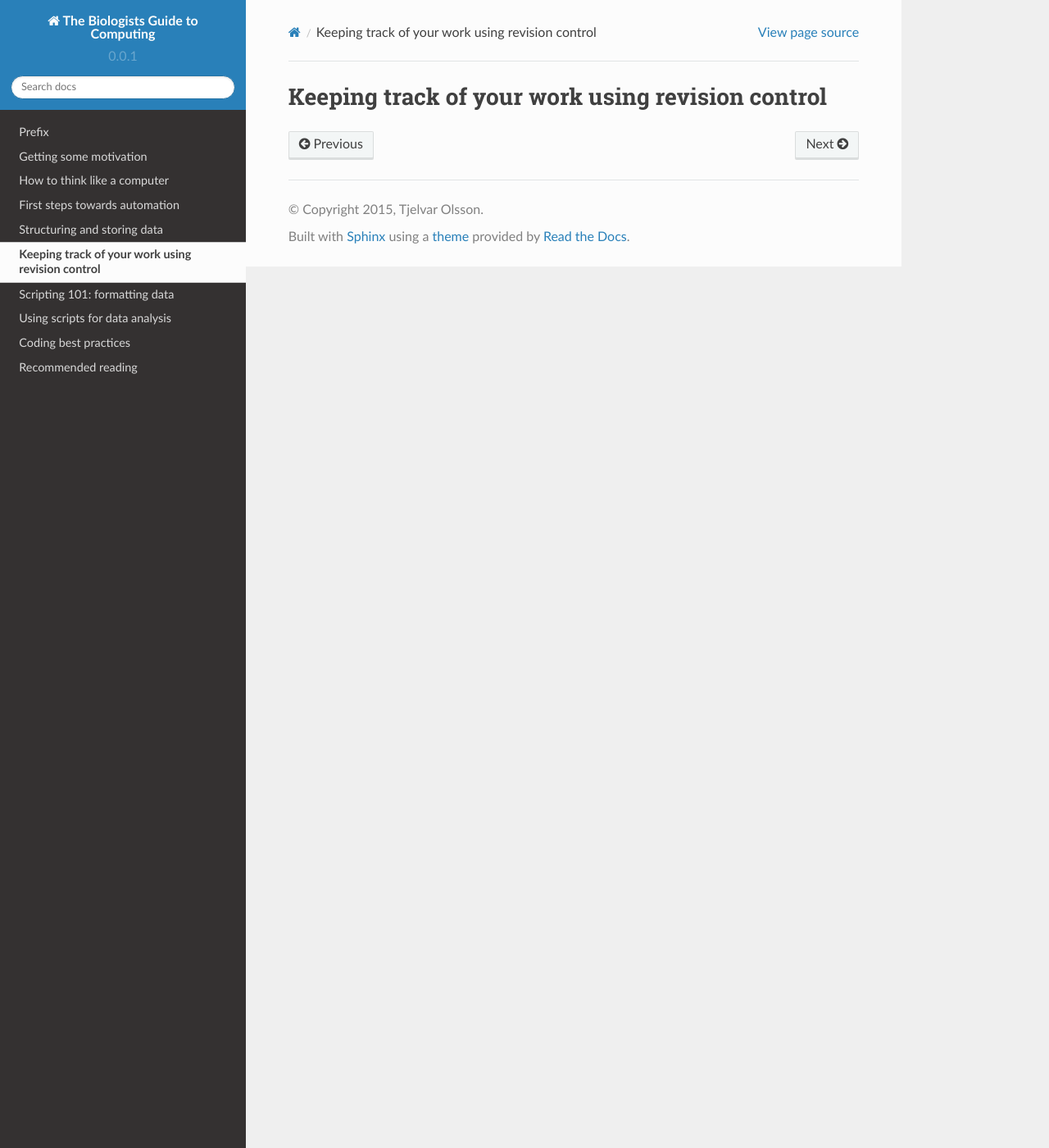
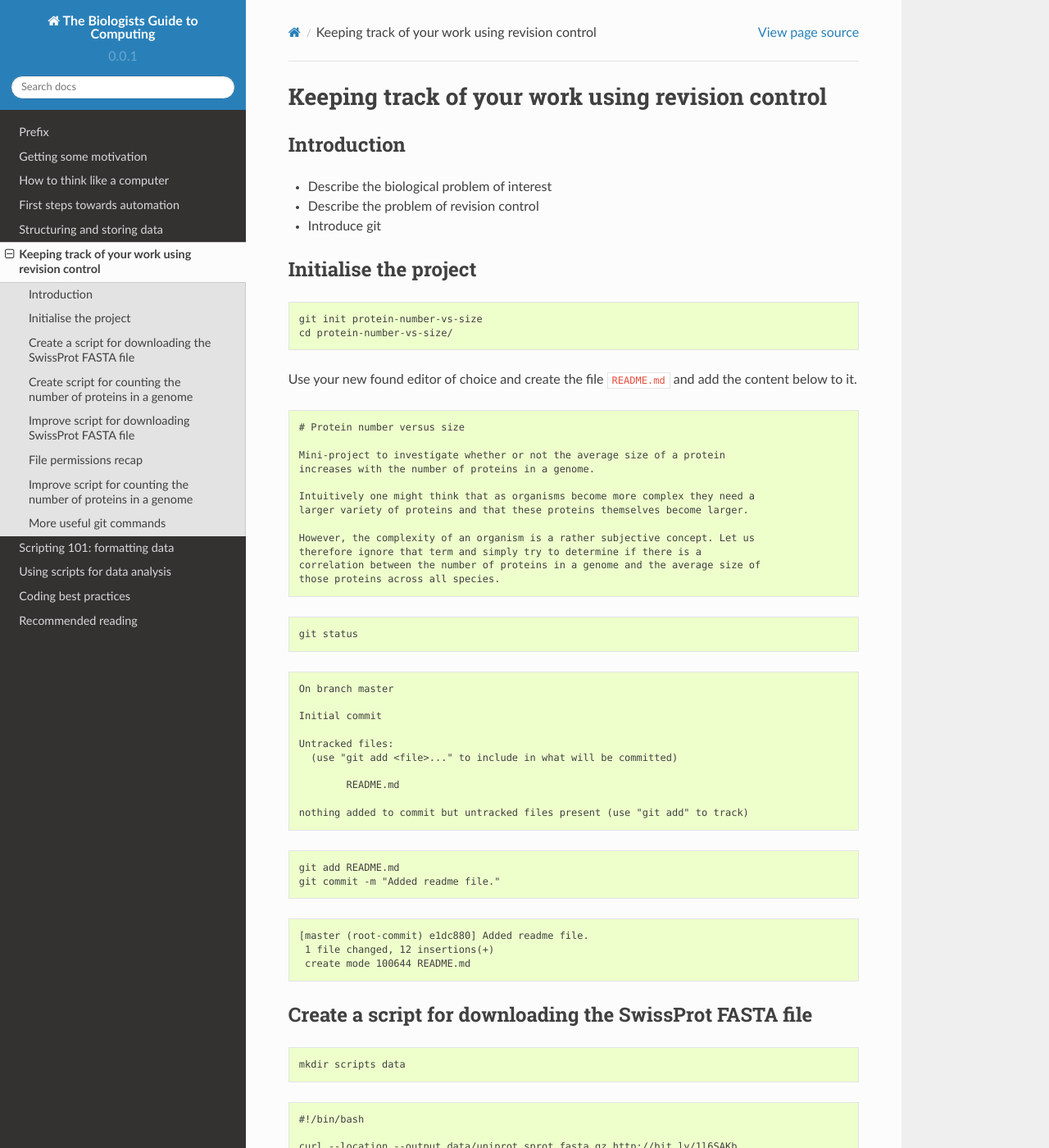
Before and after one commit to tjelvar-olsson/biologists-guide-to-computing, a Sphinx documentation site: the page built from source/keeping-track-of-your-work-using-revision-control.rst, in a window 1280 px wide and 1400 px high. Shown: the whole window at 82% size. Built offline with Sphinx 7.4.7 and the Read the Docs theme 2.0.0, drawn with Linux system fonts in a browser that asks for light colours; some of the changed text lies outside the part shown.

Commit message:
Added skeleton outline for git chapter.

```diff
--- a/source/keeping-track-of-your-work-using-revision-control.rst
+++ b/source/keeping-track-of-your-work-using-revision-control.rst
@@ -1,2 +1,183 @@
 Keeping track of your work using revision control
 =================================================
+
+Introduction
+------------
+
+- Describe the biological problem of interest
+- Describe the problem of revision control
+- Introduce git
+
+
+Initialise the project
+----------------------
+
+.. code-block:: none
+
+    git init protein-number-vs-size
+    cd protein-number-vs-size/
+
+Use your new found editor of choice and create the file ``README.md`` and add
+the content below to it.
+
+.. code-block:: none
+
+    # Protein number versus size
+
+    Mini-project to investigate whether or not the average size of a protein
+    increases with the number of proteins in a genome.
+
+    Intuitively one might think that as organisms become more complex they need a
+    larger variety of proteins and that these proteins themselves become larger.
+
+    However, the complexity of an organism is a rather subjective concept. Let us
+    therefore ignore that term and simply try to determine if there is a
+    correlation between the number of proteins in a genome and the average size of
+    those proteins across all species.
+
+
+
+.. code-block:: none
+
+    git status
+
+
+.. code-block:: none
+
+    On branch master
+
+    Initial commit
+
+    Untracked files:
+      (use "git add <file>..." to include in what will be committed)
+
+            README.md
+
+    nothing added to commit but untracked files present (use "git add" to track)
+
+.. code-block:: none
+
+    git add README.md
+    git commit -m "Added readme file."
+
+.. code-block:: none
+
+    [master (root-commit) e1dc880] Added readme file.
+     1 file changed, 12 insertions(+)
+     create mode 100644 README.md
+
+
+Create a script for downloading the SwissProt FASTA file
+--------------------------------------------------------
+
+.. code-block:: none
+
+    mkdir scripts data
+
+
+
+.. code-block:: none
+
+    #!/bin/bash
+
+    curl --location --output data/uniprot_sprot.fasta.gz http://bit.ly/1l6SAKb
+
+
+.. code-block:: none
+
+    $ chmod +x scripts/get_data.bash
+    $ ./scripts/get_data.bash
+
+Make sure that the script downloaded the file to the intended destination
+directory.
+
+.. code-block:: none
+
+    $ ls data
+
+Add the script to version control.
+
+.. code-block:: none
+
+    $ git add scripts/get_data.bash
+    $ git commit -m "Added script for downloading SwissProt FASTA file."
+    [master f80731e] Added script for downloading SwissProt FASTA file.
+     1 file changed, 3 insertions(+)
+     create mode 100755 scripts/get_data.bash
+
+.. code-block:: none
+
+    git status
+
+.. code-block:: none
+
+    On branch master
+    Untracked files:
+      (use "git add <file>..." to include in what will be committed)
+
+            data/
+
+    nothing added to commit but untracked files present (use "git add" to track)
+
+Using your editor of choice create the file ``.gitignore`` and add the content
+below to it.
+
+.. code-block::
+
+    data/*
+
+Explain glob pattern...
+
+.. code-block:: none
+
+    $ git status
+
+.. code-block:: none
+
+    On branch master
+    Untracked files:
+      (use "git add <file>..." to include in what will be committed)
+
+            .gitignore
+
+    nothing added to commit but untracked files present (use "git add" to track)
+
+
+.. code-block:: none
+
+    $ git add .gitignore
+    $ git commit -m "Added gitignore file."
+    $ git status
+
+.. code-block:: none
+
+    On branch master
+    nothing to commit, working directory clean
+
+
+Create script for counting the number of proteins in a genome
+-------------------------------------------------------------
+
+
+Improve script for downloading SwissProt FASTA file
+---------------------------------------------------
+
+- Date the file
+- Make it read only
+- Illustrate ``git diff``
+
+
+File permissions recap
+----------------------
+
+
+Improve script for counting the number of proteins in a genome
+--------------------------------------------------------------
+
+- Allow user to specify input file and species as a command line arguments
+
+
+More useful git commands
+------------------------
+
+- ``git log``
```
